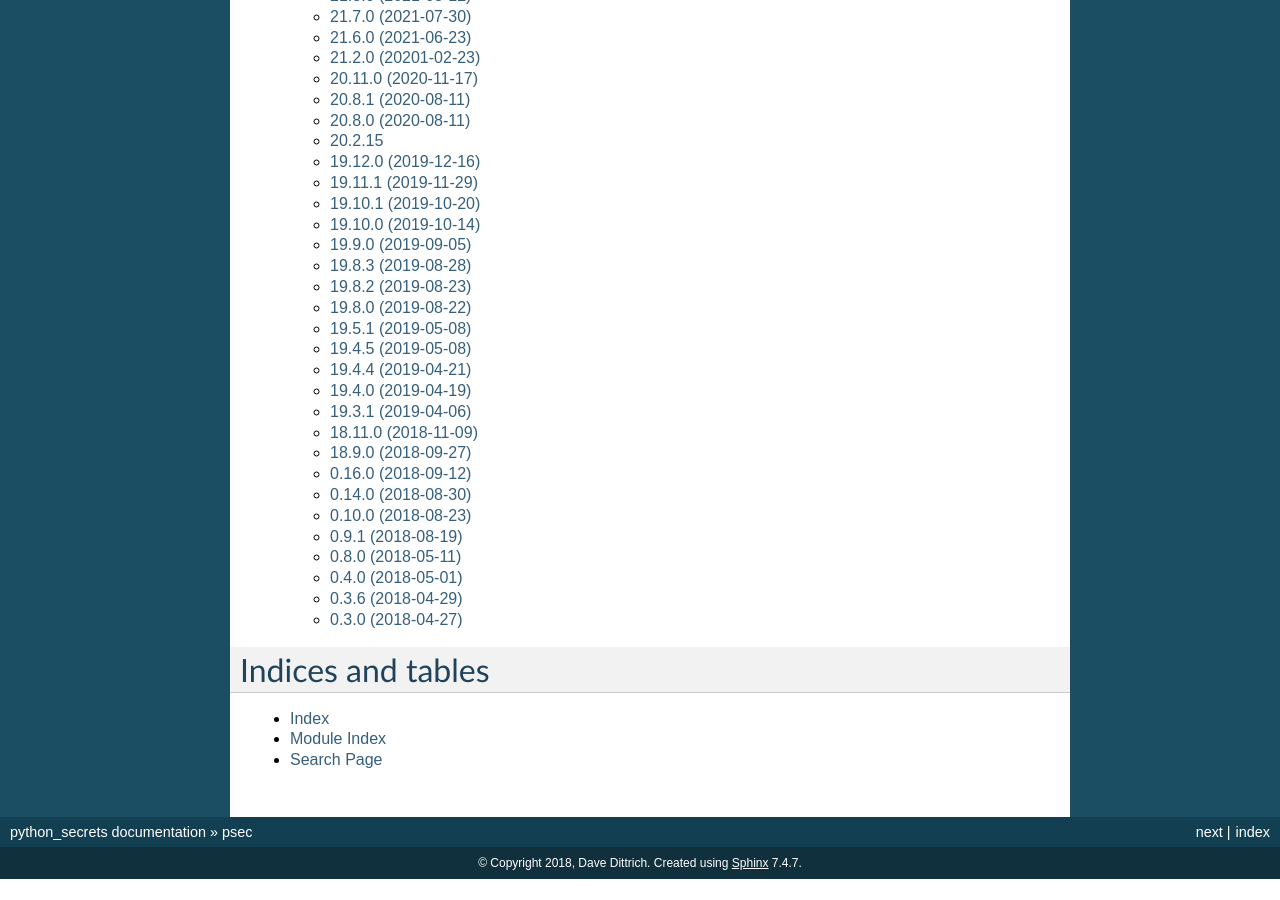
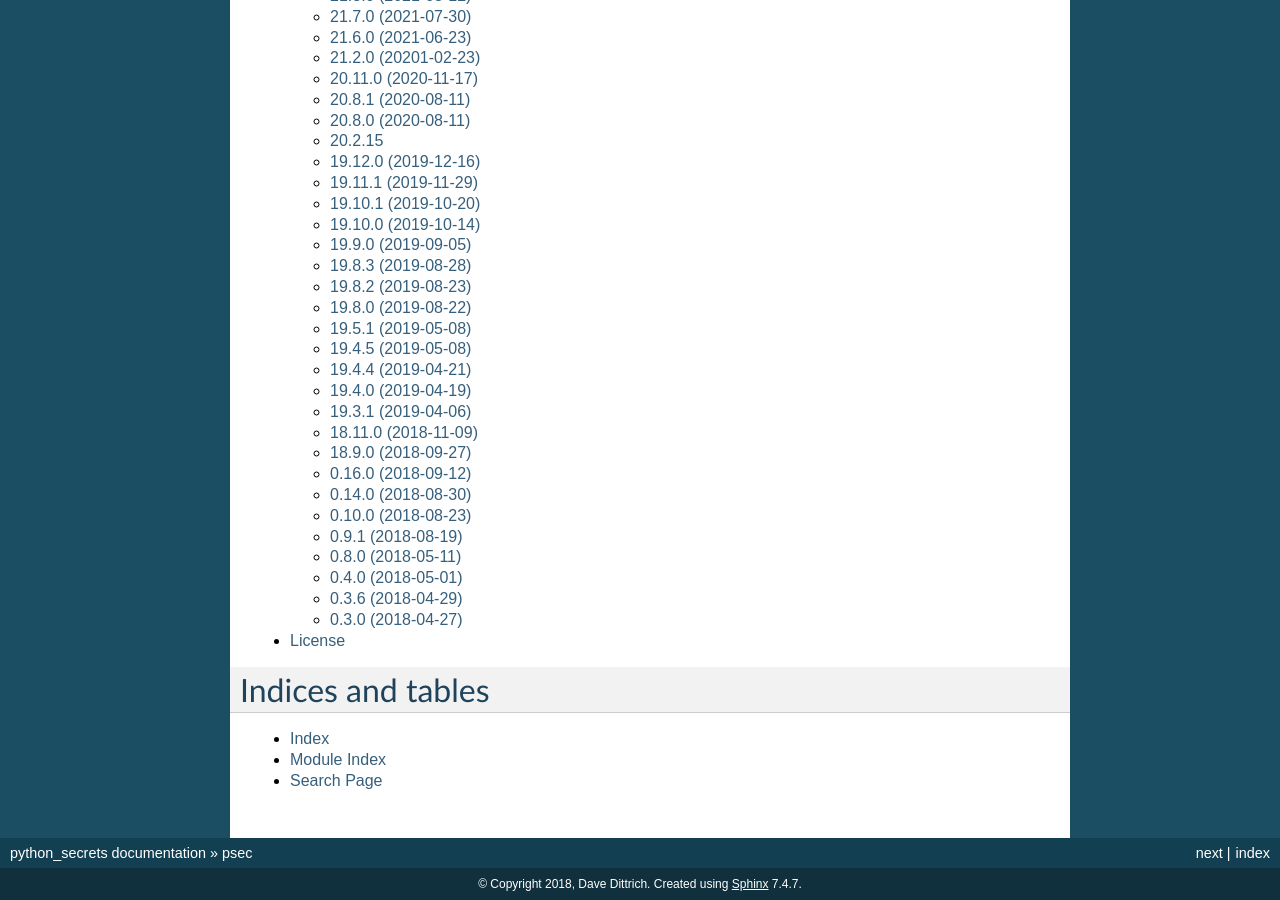
Before and after one commit to davedittrich/python_secrets, a Sphinx documentation site: the page built from docs/index.rst, in a window 1280 px wide and 900 px high, scrolled down 746 px. Built offline with Sphinx 7.4.7, drawn with Linux system fonts in a browser that asks for light colours; the version number could not be read and is left out; before the commit the page ends 1625 px from its top, so only the background shows below that.

Commit message:
Standardize license file name for synk advisor

```diff
--- a/docs/index.rst
+++ b/docs/index.rst
@@ -25,6 +25,7 @@ Contents:
    contributing
    authors
    history
+   license
 
 Indices and tables
 ==================
--- /dev/null
+++ b/docs/license.rst
@@ -0,0 +1,4 @@
+License
+=======
+
+.. literalinclude:: ../LICENSE.txt
```
Also changed, not shown: LICENSE.txt, 1 other file.
